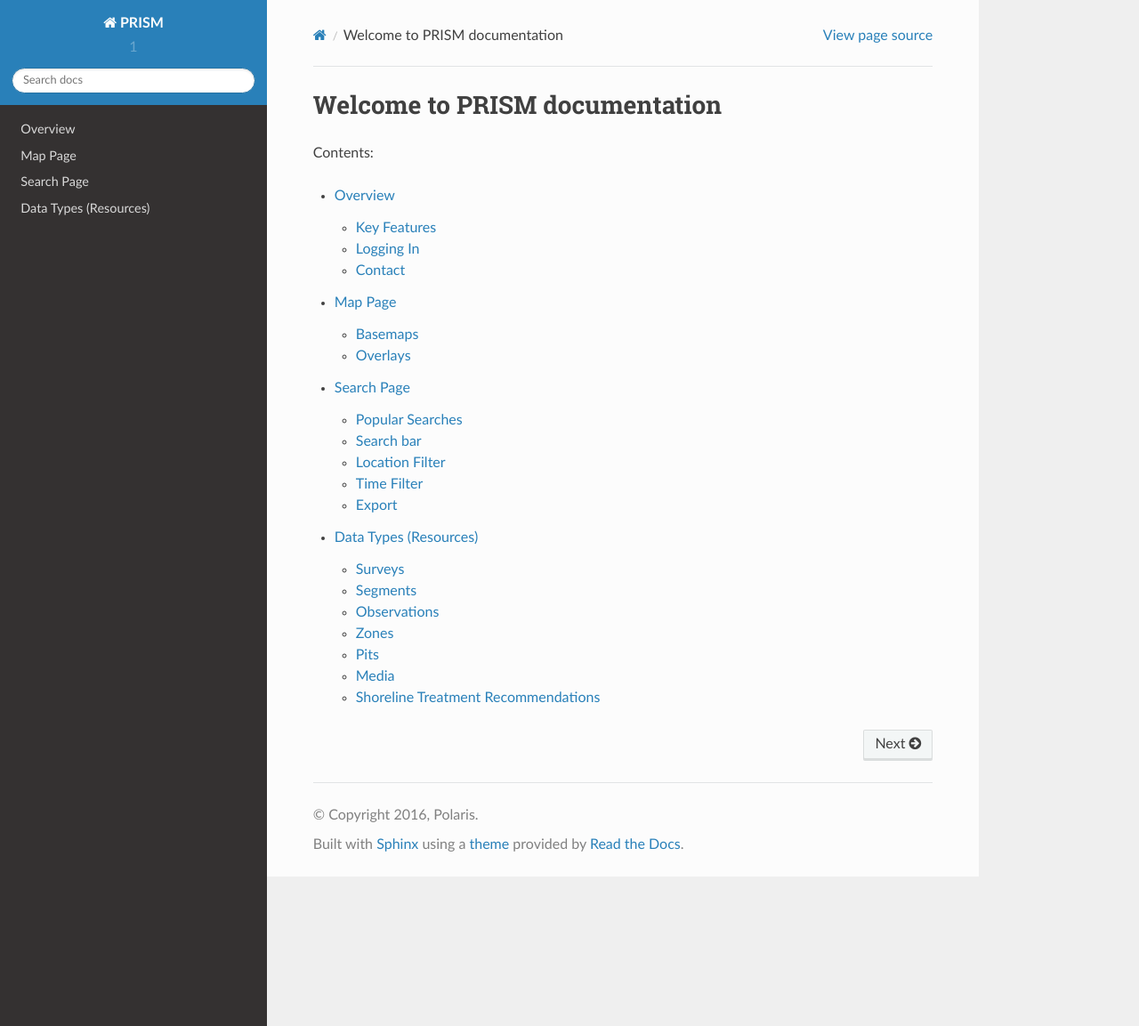
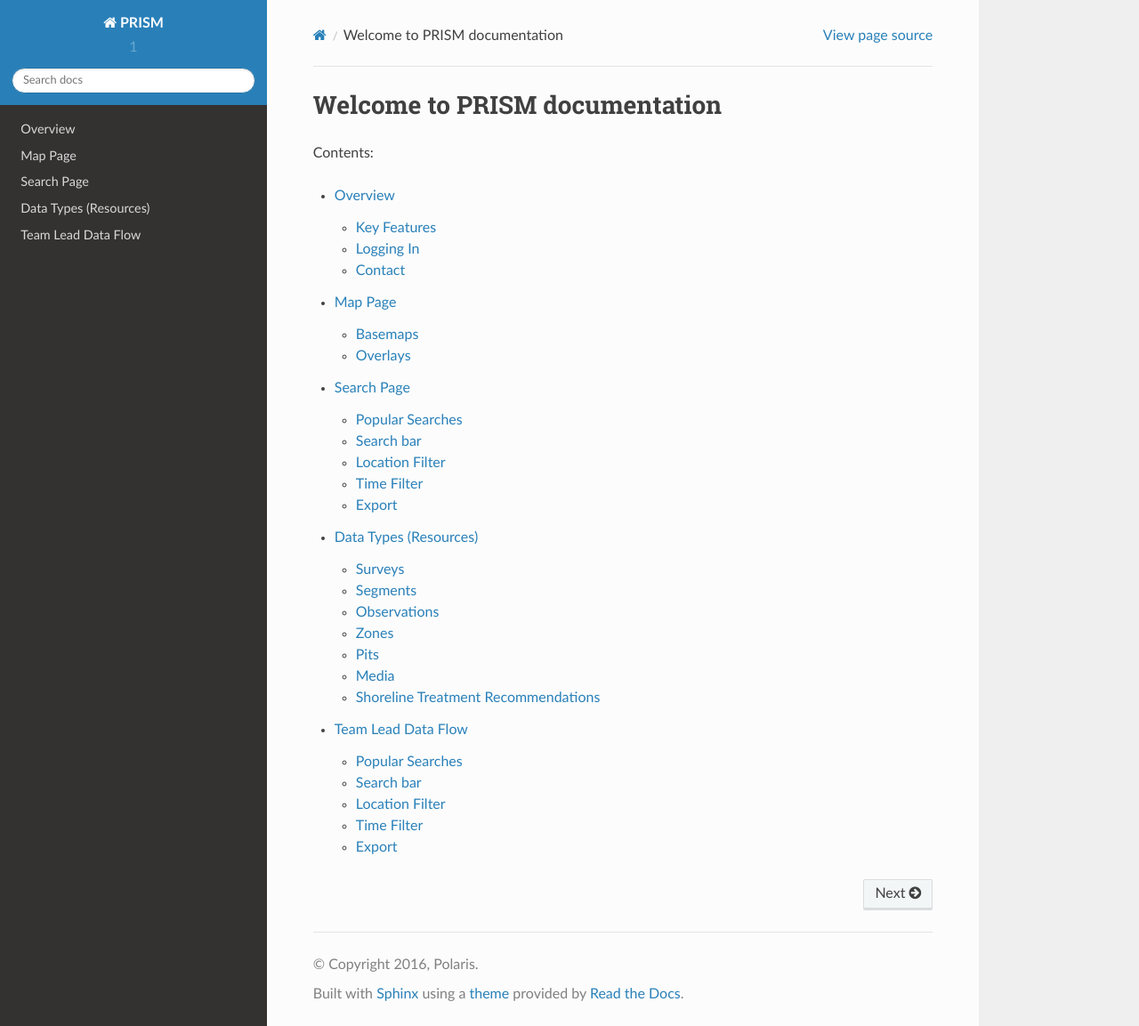
Before and after one commit to agraham/PRISM_rtd, a Sphinx documentation site: the page built from docs/index.rst, in a window 1280 px wide and 1153 px high. Shown: the whole window at 89% size. Built offline with Sphinx 7.4.7 and the Read the Docs theme 2.0.0, drawn with Linux system fonts in a browser that asks for light colours.

Commit message:
Update index.rst

```diff
--- a/docs/index.rst
+++ b/docs/index.rst
@@ -15,3 +15,4 @@ Contents:
    Map Page <map>
    Search Page <searchpage>
    Data Types (Resources) <resources>
+   Team Lead Data Flow <teamlead>
```
